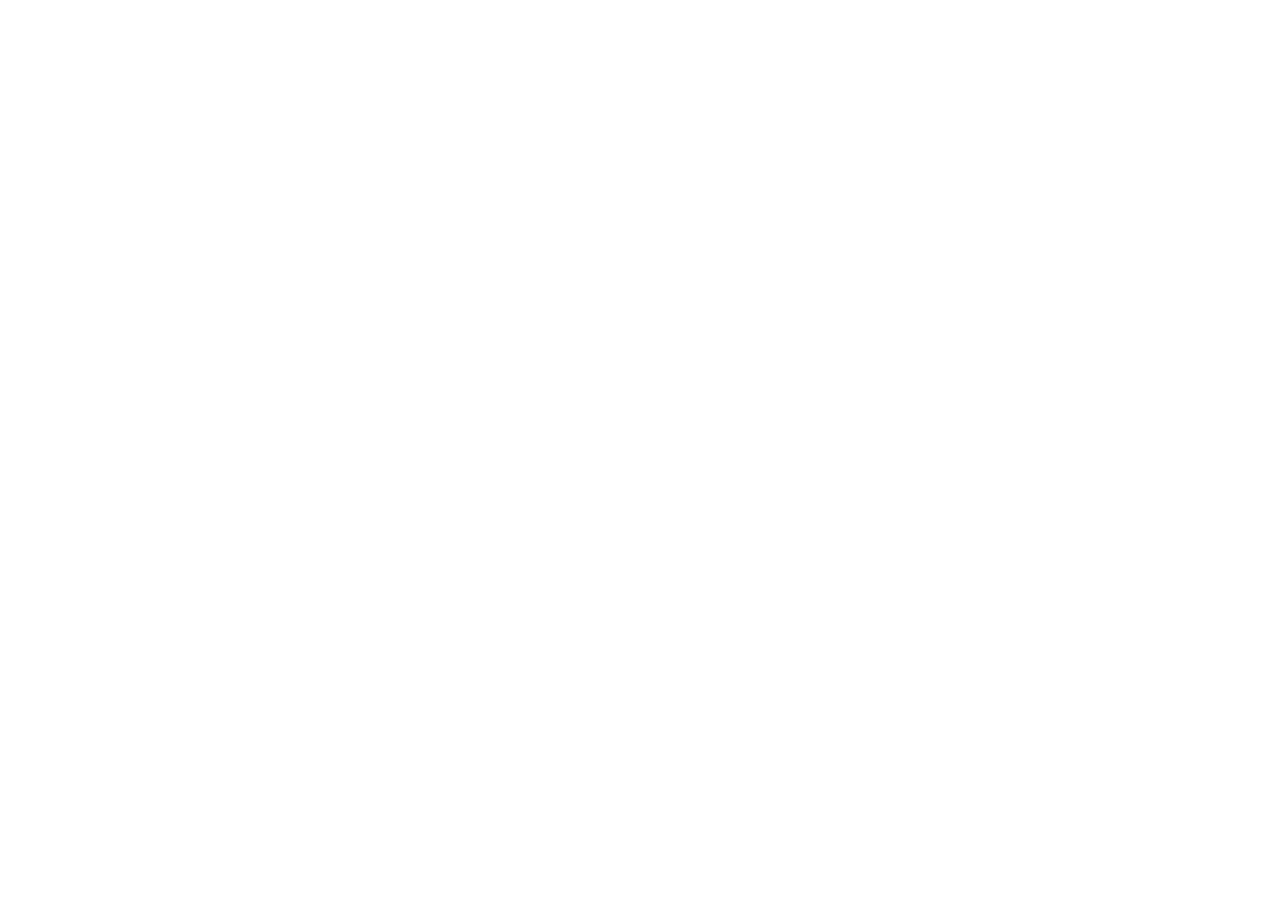
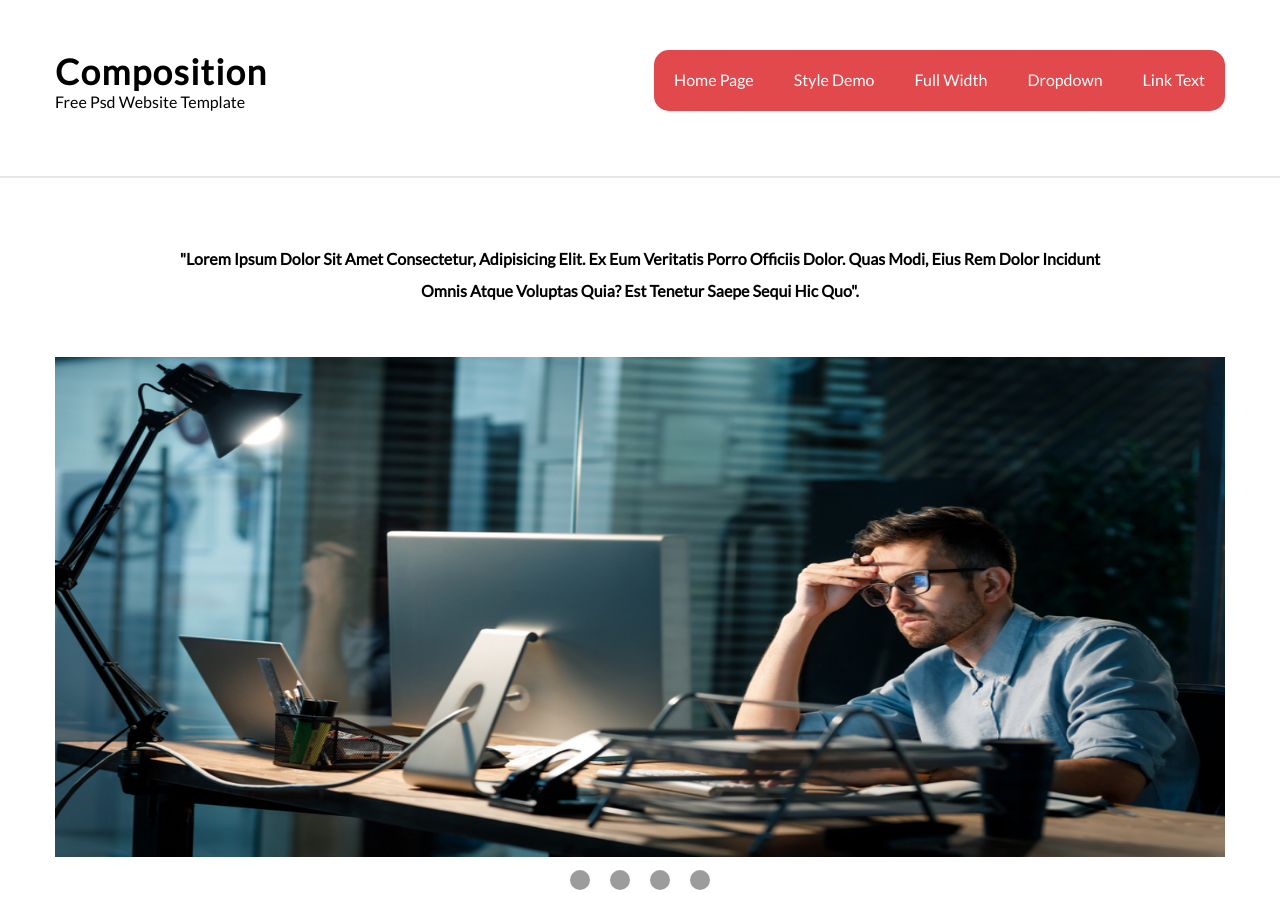
Before and after one commit to ahmedhassan20029/Training-Sass-and-Pugjs, a plain HTML site: page index.html in a window 1280 px wide. Before the commit the page ends 800 px from the top, so only its background shows below. Drawn offline with nearby package versions, Linux system fonts and the light colour scheme; files that its build step writes are made by us from their sources.

Commit message:
start work

```diff
--- a/css/home.scss
+++ /dev/null
@@ -1,3 +0,0 @@
-* {
-    box-sizing: border-box;
-}
--- /dev/null
+++ b/css/homepage.scss
@@ -0,0 +1,14 @@
+// import file
+@import 'sass/helpers/var';
+
+@import 'sass/helpers/mixins';
+
+@import 'sass/pages/globalpage';
+
+@import 'sass/layout/header';
+
+@import 'sass/layout/grid';
+
+@import 'sass/pages/homepage';
+
+@import 'sass/layout/footer';
--- /dev/null
+++ b/css/sass/helpers/_mixins.scss
@@ -0,0 +1,35 @@
+// media query
+@mixin screenLarg {
+    @media (min-width: 1200px) {
+        @content;
+    }
+}
+
+// overlaye
+@mixin overlaye {
+    position: absolute;
+    width: 100%;
+    height: 100%;
+}
+
+// prefixe
+@mixin prefixer($prop, $val, $prefix: ()) {
+    @each $prefixs in $prefix {
+        #{'-' + $prefixs + '-' + $prop}: $val;
+    }
+
+    #{$prop} : $val;
+}
+
+// anmition
+@mixin amit($keys) {
+    @-webkit-keyframes #{$keys} {
+        @content;
+    }
+    @-moz-keyframes #{$keys} {
+        @content;
+    }
+    @keyframes #{$keys} {
+        @content;
+    }
+}
--- a/css/sass/helpers/_var.scss
+++ b/css/sass/helpers/_var.scss
@@ -0,0 +1,7 @@
+// colors website
+$minColor: #e2494c;
+$childColor: #9c9c9c;
+$whiteColor: #fff;
+
+// text style
+$textTransform: capitalize;
--- a/css/sass/layout/_grid.scss
+++ b/css/sass/layout/_grid.scss
@@ -0,0 +1,18 @@
+/* file grid
+    this is style box sizing end container
+*/
+* {
+    box-sizing: border-box;
+}
+%container {
+    width: 1200px;
+    margin: auto;
+    padding-left: 15px;
+    padding-right: 15px;
+}
+%listUnStyled {
+    padding: 0;
+    margin: 0;
+    display: flex;
+    list-style: none;
+}
--- a/css/sass/layout/_header.scss
+++ b/css/sass/layout/_header.scss
@@ -0,0 +1,41 @@
+nav {
+    margin-top: 50px!important;
+    display: flex;
+    @extend %container;
+
+    div {
+        flex: 2;
+
+        h1 {
+            letter-spacing: 1.5px;
+            font-size: 35px;
+            margin: 0;
+        }
+
+        p {
+            margin: 0;
+        }
+    }
+
+    ul {
+        @extend %listUnStyled;
+        background-color: $minColor;
+        border-radius: 15px;
+        padding-top: 20px!important;
+        li {
+            margin: 0px 20px;
+            a {
+                text-decoration: none;
+                color: $whiteColor;
+                &:hover {
+                    color: $childColor;
+                }
+            }
+        }
+    }
+}
+.hr {
+    height: 2px;
+    background-color: #e7e7e7;
+    margin: 65px 0;
+}
--- /dev/null
+++ b/css/sass/pages/_globalpage.scss
@@ -0,0 +1,13 @@
+/*
+    this style file globalpage
+*/
+@font-face {
+    src: url(../../../font/Lato-Regular.ttf);
+    font-family: 'Lato-Regular';
+}
+body {
+    font-family: 'Lato-Regular';
+    text-transform: $textTransform;
+    margin: 0;
+    padding: 0;
+}
--- /dev/null
+++ b/css/sass/pages/_homepage.scss
@@ -0,0 +1,35 @@
+/*start section slider*/
+.demo {
+    @extend %container;
+
+    p {
+        width: 80%;
+        margin: 0 auto;
+        text-align: center;
+        margin-bottom: 50px;
+        font-weight: bold;
+        line-height: 2;
+    }
+
+    .slider {
+        img {
+            min-width: 100%;
+            height: 500px;
+        }
+
+        ul {
+            @extend %listUnStyled;
+            justify-content: center;
+
+            li {
+                width: 20px;
+                height: 20px;
+                background-color: $childColor;
+                margin: 10px;
+                border-radius: 50%;
+            }
+        }
+    }
+}
+
+/*end  section slider*/
--- a/index.html
+++ b/index.html
@@ -4,7 +4,33 @@
     <meta charset="UTF-8"/>
     <meta name="viewport" content="width=device-width, initial-scale=1.0"/>
     <title>Document sass</title>
-    <link rel="stylesheet" href="css/style.css"/>
+    <link rel="stylesheet" href="css/homepage.css"/>
   </head>
-  <body></body>
+  <body>
+    <nav>
+      <div>
+        <h1>composition</h1>
+        <p>free psd website template</p>
+      </div>
+      <ul>
+        <li><a href="#">home page</a></li>
+        <li><a href="#">style demo</a></li>
+        <li><a href="#">full width</a></li>
+        <li><a href="#">dropdown</a></li>
+        <li><a href="#">link text</a></li>
+      </ul>
+    </nav>
+    <div class="hr"></div>
+    <div class="demo">
+      <p>"Lorem ipsum dolor sit amet consectetur, adipisicing elit. Ex eum veritatis porro officiis dolor. Quas modi, eius rem dolor incidunt omnis atque voluptas quia? Est tenetur saepe sequi hic quo".</p>
+      <div class="slider"><img src="img/slider.jpg" alt="" srcset=""/>
+        <ul>
+          <li></li>
+          <li></li>
+          <li></li>
+          <li></li>
+        </ul>
+      </div>
+    </div>
+  </body>
 </html>
```
Also changed, not shown: css/homepage.css (added), css/sass/helpers/_mixiens.scss (deleted), css/sass/pages/_about.scss (deleted), css/sass/pages/_home.scss (deleted), font/Lato-Regular.ttf (added), img/slider.jpg (added), 4 other files.
